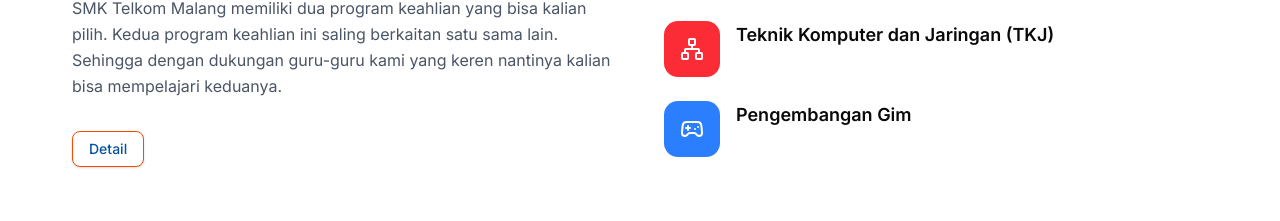
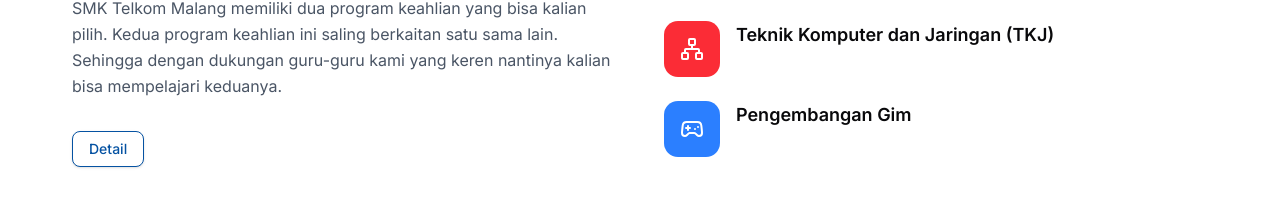
Before and after one commit to fjrhub/smkpgrimojokerto, a Next.js app: page / in a window 1280 px wide. Shown: the part 2999-3220 px from the top of the page. Built offline with nearby package versions, Linux system fonts and the light colour scheme.

Commit message:
feat(ui): update button styling from orange to blue with hover effect

```diff
--- a/app/page.tsx
+++ b/app/page.tsx
@@ -539,7 +539,7 @@ export default function Home() {
               </p>
               <Button
                 variant="outline"
-                className="border-orange-600 text-[#0552A2] hover:bg-orange-50"
+                className="border-[#0552A2] text-[#0552A2] hover:bg-blue-50"
               >
                 Detail
               </Button>
```
